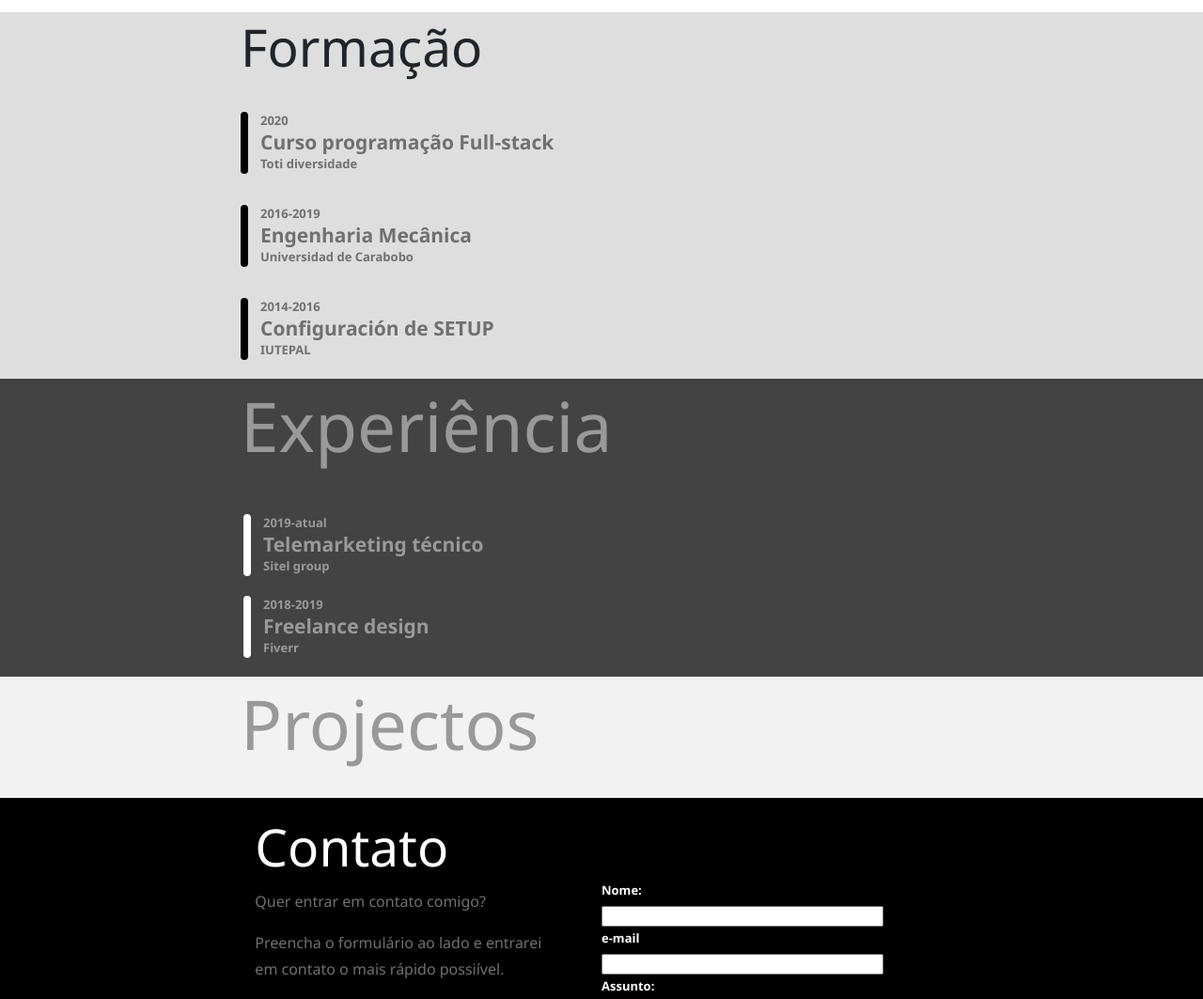
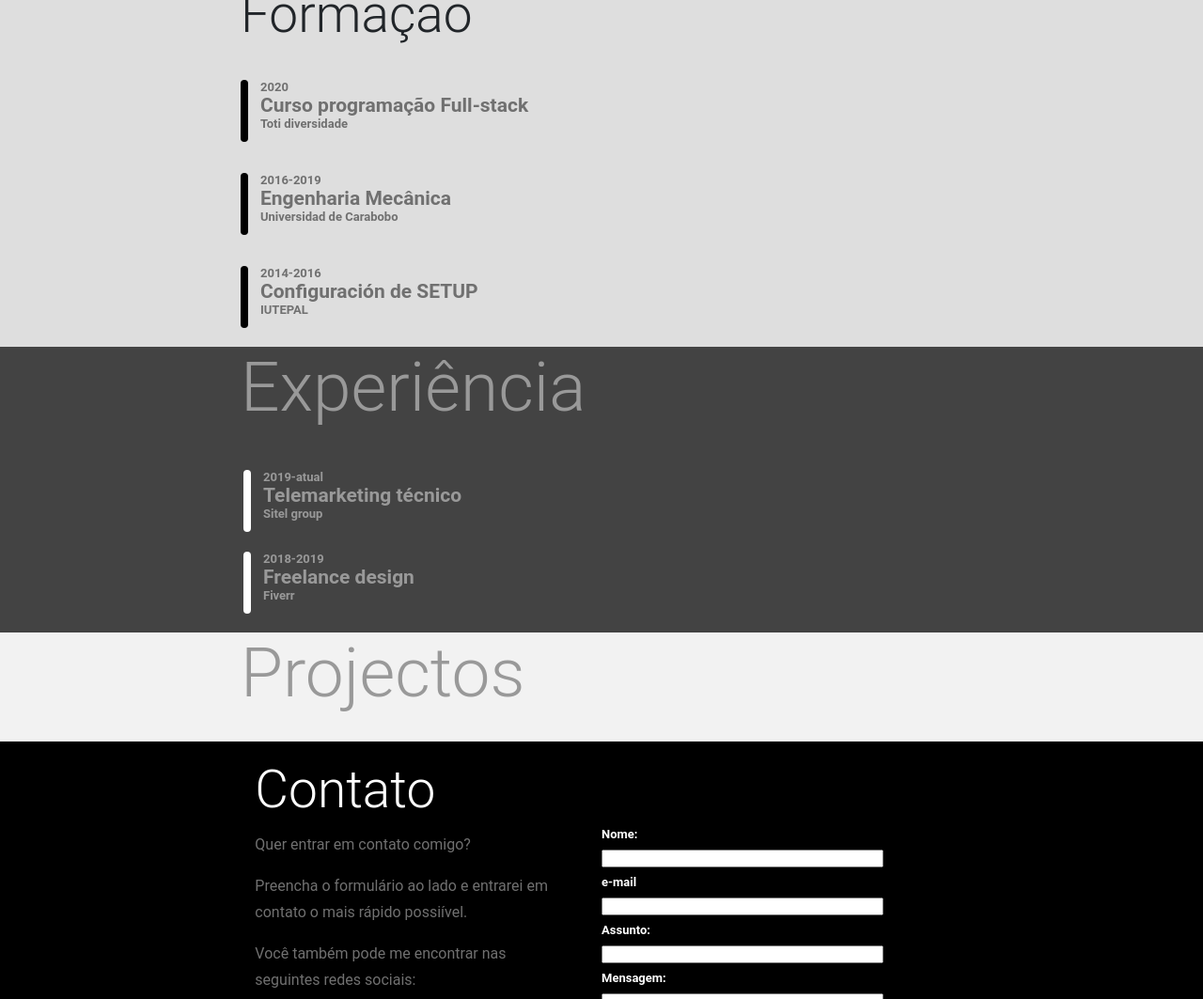
Before and after one commit to fjavier02/Portafolio-CSS, a plain HTML site: page index.html in a window 1280 px wide. Shown: the part 1120-2183 px from the top of the page at 94% size. Drawn offline with nearby package versions, Linux system fonts and the light colour scheme; no server answers.

Commit message:
update font family

```diff
--- a/style.css
+++ b/style.css
@@ -36,7 +36,7 @@ nav {
     margin-bottom: 26px;
     font-size: 17px;
     text-decoration: underline;
-    font: normal normal bold 13px/17px Segoe UI;
+    font: normal normal bold 13px/17px 'Roboto', sans-serif;
     letter-spacing: 0px;
     color: #FFFFFF;
     text-transform: uppercase;
@@ -88,7 +88,7 @@ nav {
     width: 122px;
     align-content: center;
     justify-content: space-around;
-    font: normal normal 600 8px Segoe UI;
+    font: normal normal 600 8px 'Roboto', sans-serif;
     letter-spacing: 0px;
     color: #707070;
     opacity: 1;
@@ -148,7 +148,7 @@ nav {
 }
 .resumen {
     flex: 1;
-    font: normal normal 600 21px/34px Segoe UI;
+    font: normal normal 600 21px/34px 'Roboto', sans-serif;
 }
 .resumen-1 {
     width: 90%;
@@ -157,21 +157,21 @@ nav {
 }
 .nome-resumen {
     text-align: left;
-    font: normal normal bold 55px/73px Segoe UI;
+    font: normal normal bold 55px/73px 'Roboto', sans-serif;
     letter-spacing: 0px;
     color: #707070;
     opacity: 1;
 }
 .cargo-resumen {
     text-align: left;
-    font: italic normal 300 34px/46px Segoe UI;
+    font: italic normal 300 34px/46px 'Roboto', sans-serif;
     letter-spacing: 0px;
     color: #707070;
     opacity: 1;
 }
 .saludo {
     text-align: left;
-    font: normal normal bold 34px/46px Segoe UI;
+    font: normal normal bold 34px/46px 'Roboto', sans-serif;
     letter-spacing: 0px;
     color: #707070;
     opacity: 1;
@@ -193,7 +193,7 @@ nav {
 .titulo-formation {
     width: 60%;
     margin: 0 auto;
-    font: normal normal 300 55px/73px Segoe UI;
+    font: normal normal 300 55px/73px 'Roboto', sans-serif;
 
 }
 
@@ -201,7 +201,7 @@ nav {
     margin: 0 auto;
     width: 60%;
     height: 66px;
-    font: normal normal bold 21px/34px Segoe UI;
+    font: normal normal bold 21px/34px 'Roboto', sans-serif;
     display: flex;
     margin-top: 33px;
 
@@ -218,7 +218,7 @@ nav {
     margin: 0 auto;
     width: 60%;
     height: 66px;
-    font: normal normal bold 21px/34px Segoe UI;
+    font: normal normal bold 21px/34px 'Roboto', sans-serif;
     display: flex;
     margin-top: 33px;
 
@@ -233,24 +233,24 @@ nav {
 }
 
 .ano {
-    font: normal normal 600 13px Segoe UI;
+    font: normal normal 600 13px 'Roboto', sans-serif;
     margin: 0px;
 
 }
 .estudo {
-    font: normal normal bold 21px Segoe UI;
+    font: normal normal bold 21px 'Roboto', sans-serif;
     margin: 0px;
 }
 .intituto {
-    font: normal normal 600 13px Segoe UI;
+    font: normal normal 600 13px 'Roboto', sans-serif;
     margin: 0px;
 }
 .cargo {
-    font: normal normal bold 21px Segoe UI;
+    font: normal normal bold 21px 'Roboto', sans-serif;
     margin: 0px;
 }
 .empresa {
-    font: normal normal 600 13px Segoe UI;
+    font: normal normal 600 13px 'Roboto', sans-serif;
     margin: 0px;
 }
 
@@ -280,7 +280,7 @@ nav {
     width: 60%;
     color: #999999;
     opacity: 1;
-    font: normal normal 300 73px Segoe UI;
+    font: normal normal 300 73px 'Roboto', sans-serif;
     margin: 0 auto;
     text-align: start;
     padding-bottom: 25px;
@@ -308,7 +308,7 @@ nav {
     width: 60%;
     padding-left: 3px;
     height: 66px;
-    font: normal normal bold 21px/34px Segoe UI;
+    font: normal normal bold 21px/34px 'Roboto', sans-serif;
     display: flex;
     margin-top: 20px;
 }
@@ -318,7 +318,7 @@ nav {
     width: 60%;
     padding-left: 3px;
     height: 66px;
-    font: normal normal bold 21px/34px Segoe UI;
+    font: normal normal bold 21px/34px 'Roboto', sans-serif;
     display: flex;
     margin-top: 21px;
 }
@@ -358,7 +358,7 @@ nav {
     width: 60%;
     color: #999999;
     opacity: 1;
-    font: normal normal 300 73px Segoe UI;
+    font: normal normal 300 73px 'Roboto', sans-serif;
     margin: 0;
     text-align: start;
     margin: 0 auto;
@@ -372,7 +372,7 @@ nav {
     width: 110px;
     height: 34px;
     text-align: center;
-    font: normal normal bold 12px/16px Segoe UI;
+    font: normal normal bold 12px/16px 'Roboto', sans-serif;
     letter-spacing: 0px;
     background-color:#585858;
     color: #FFFFFF;
@@ -393,7 +393,7 @@ nav {
 }
 .titulo-contato {
     text-align: left;
-    font: normal normal 300 55px/73px Segoe UI;
+    font: normal normal 300 55px/73px 'Roboto', sans-serif;
     letter-spacing: 0px;
     color: #FFFFFF;
     opacity: 1;
@@ -404,7 +404,7 @@ nav {
     padding: 2%;
     color: #707070;
     text-align: left;
-    font: normal normal normal 16px/28px Segoe UI;
+    font: normal normal normal 16px/28px 'Roboto', sans-serif;
     letter-spacing: 0px;
     color: #707070;
     opacity: 1;
@@ -427,7 +427,7 @@ nav {
     display: flex;
     height: 34px;
     border-radius: 4px;
-    font: normal normal bold 13px/17px Segoe UI;
+    font: normal normal bold 13px/17px 'Roboto', sans-serif;
     margin-top: 17px;
 }
 
@@ -436,7 +436,7 @@ nav {
     flex-direction: column;
     height: 34px;
     border-radius: 4px;
-    font: normal normal bold 13px/17px Segoe UI;
+    font: normal normal bold 13px/17px 'Roboto', sans-serif;
     margin-top: 17px;
 }
 
@@ -446,7 +446,7 @@ nav {
     height: 34px;
     border-radius: 4px;
     opacity: 1;
-    font: normal normal bold 13px/17px Segoe UI;
+    font: normal normal bold 13px/17px 'Roboto', sans-serif;
     margin-top: 17px;
 }
 
@@ -454,7 +454,7 @@ nav {
     display: flex;
     flex-direction: column;
     border-radius: 4px;
-    font: normal normal bold 13px/17px Segoe UI;
+    font: normal normal bold 13px/17px 'Roboto', sans-serif;
     margin-top: 17px;
 
 }
@@ -467,7 +467,7 @@ nav {
     width: 122px;
     height: 34px;
     text-align: center;
-    font: normal normal bold 12px/16px Segoe UI;
+    font: normal normal bold 12px/16px 'Roboto', sans-serif;
     background-color:#585858;
     color: #FFFFFF;
     text-transform: capitalize;
@@ -541,8 +541,3 @@ form div textarea {
 .fork {
     margin-block-end: 0;
 }
-/* @media (max-width 767px) {
-    .contato-content {
-        display: block;
-    }
-} */
```
